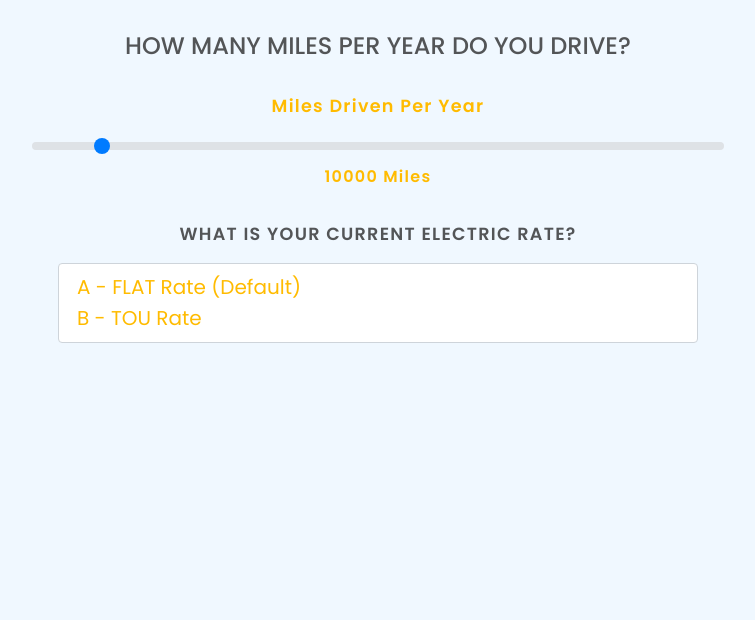
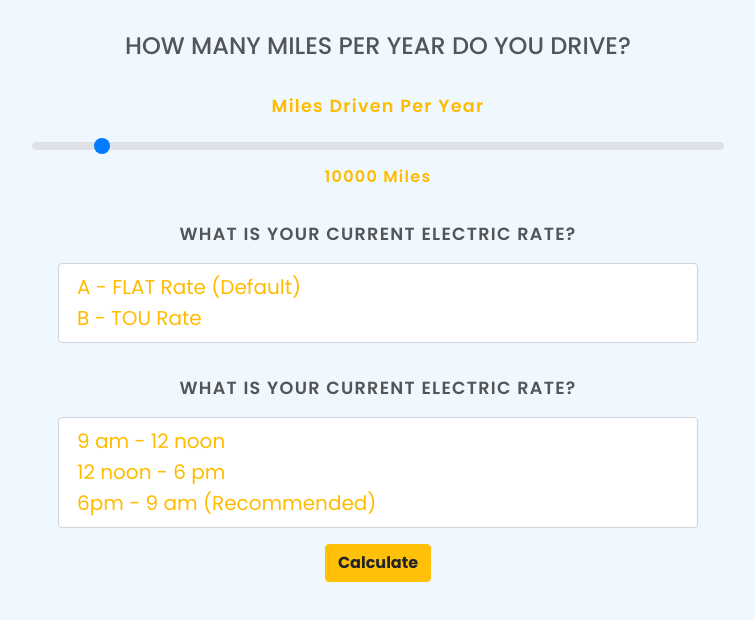
Before and after one commit to anisha0612/electric-vehicle-impact, a React (Create React App) app: page / in a window 1280 px wide. Shown: the top 620 px of the page, without its empty margins (262-1017 px from the left). Built offline with nearby package versions, Linux system fonts and the light colour scheme.

Commit message:
add calculations

```diff
--- a/src/App.js
+++ b/src/App.js
@@ -1,13 +1,32 @@
-import React from "react";
+import React, { useState } from "react";
 import { Switch, Route } from "react-router";
-import FormInput from "./components/FormInput/FormInput.jsx";
+import FormInput from "./pages/FormInput/FormInput.jsx";
+import BillSummary from "./pages/BillSummary/BillSummary.jsx";
 import "./App.css";
 
 const App = () => {
+  const [form, setForm] = useState({
+    miles: 10000,
+    rate: "A",
+    time: "night",
+  });
+
+  // Handling Form input change
+  const handleChange = (e) => {
+    setForm({ ...form, [e.target.name]: e.target.value });
+  };
+
   return (
     <div className='App'>
       <Switch>
-        <Route exact path='/' component={FormInput} />
+        <Route
+          exact
+          path='/'
+          component={() => (
+            <FormInput handleChange={handleChange} form={form} />
+          )}
+        />
+        <Route exact path='/summary' component={BillSummary} />
       </Switch>
     </div>
   );
--- a/src/components/FormInput/FormInput.jsx
+++ /dev/null
@@ -1,34 +0,0 @@
-import React, { useState } from "react";
-import MilesRange from "../MilesRange/MilesRange.jsx";
-import RateSelection from "../RateSelection/RateSelection.jsx";
-import { Form } from "react-bootstrap";
-
-const FormInput = () => {
-  const [form, setForm] = useState({
-    miles: 10000,
-    rate: "A",
-    time: "night",
-  });
-
-  const handleChange = (e) => {
-    setForm({ ...form, [e.target.name]: e.target.value });
-  };
-  console.log(form);
-  return (
-    <div>
-      <Form>
-        <div>
-          <h4 style={{ textTransform: "uppercase" }}>
-            How many miles per year do you drive?
-          </h4>
-          <MilesRange miles={form.miles} handleMilesChange={handleChange} />
-        </div>
-        <div>
-          <RateSelection form={form.rate} handleRateChange={handleChange} />
-        </div>
-      </Form>
-    </div>
-  );
-};
-
-export default FormInput;
--- /dev/null
+++ b/src/components/TimeSlot/TimeSlot.jsx
@@ -0,0 +1,35 @@
+import React from "react";
+import { Form } from "react-bootstrap";
+
+const TimeSlot = ({ time, handleTimeSelect }) => {
+  return (
+    <div>
+      <Form.Group controlId='timeSlot' className='select-container'>
+        <Form.Label className='select-label'>
+          What is your current electric rate?
+        </Form.Label>
+        <Form.Control
+          as='select'
+          name='time'
+          className='select-control'
+          value={time}
+          size='lg'
+          onChange={handleTimeSelect}
+          htmlSize={3}
+          custom>
+          <option value='morning' className='select-option'>
+            9 am - 12 noon{" "}
+          </option>
+          <option value='afternoon' className='select-option'>
+            12 noon - 6 pm
+          </option>
+          <option value='night' className='select-option'>
+            6pm - 9 am (Recommended)
+          </option>
+        </Form.Control>
+      </Form.Group>
+    </div>
+  );
+};
+
+export default TimeSlot;
--- /dev/null
+++ b/src/pages/BillSummary/BillSummary.jsx
@@ -0,0 +1,7 @@
+import React from "react";
+
+const BillSummary = () => {
+  return <div>Summary</div>;
+};
+
+export default BillSummary;
--- /dev/null
+++ b/src/pages/FormInput/FormInput.jsx
@@ -0,0 +1,38 @@
+import React, { useState } from "react";
+import MilesRange from "../../components/MilesRange/MilesRange.jsx";
+import RateSelection from "../../components/RateSelection/RateSelection.jsx";
+import TimeSlot from "../../components/TimeSlot/TimeSlot.jsx";
+import { Link } from "react-router-dom";
+import { Button, Form } from "react-bootstrap";
+
+const FormInput = ({ form, handleChange }) => {
+  console.log(form);
+  return (
+    <div>
+      <Form>
+        {/* Component for collecting customer miles input */}
+        <div>
+          <h4 style={{ textTransform: "uppercase" }}>
+            How many miles per year do you drive?
+          </h4>
+          <MilesRange miles={form.miles} handleMilesChange={handleChange} />
+        </div>
+        {/* Component to collect customer Electric Rate Selection  */}
+        <div>
+          <RateSelection form={form.rate} handleRateChange={handleChange} />
+        </div>
+        {/* Component to collect customer charging duration */}
+        <div>
+          <TimeSlot form={form.time} handleTimeSelect={handleChange} />
+        </div>
+        <Link to='/summary'>
+          <Button variant='warning' style={{ fontWeight: "700" }}>
+            Calculate
+          </Button>
+        </Link>
+      </Form>
+    </div>
+  );
+};
+
+export default FormInput;
```
Also changed, not shown: src/components/Calculations/EVimpact.js (added, +73 -0 lines), public/manifest.json.
